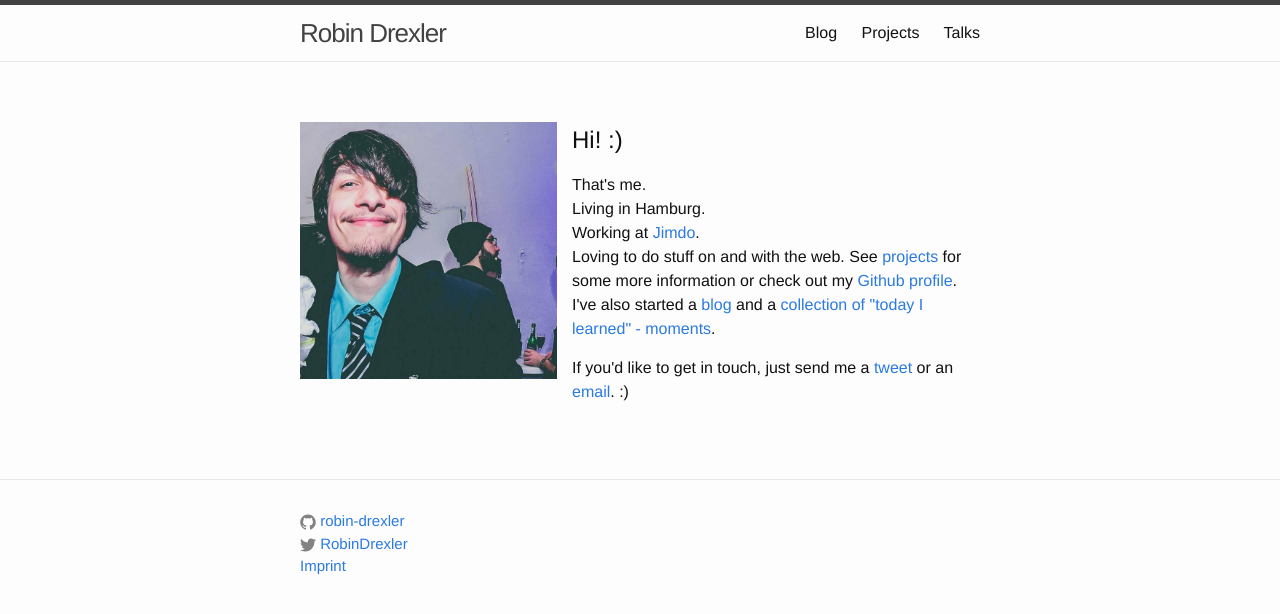
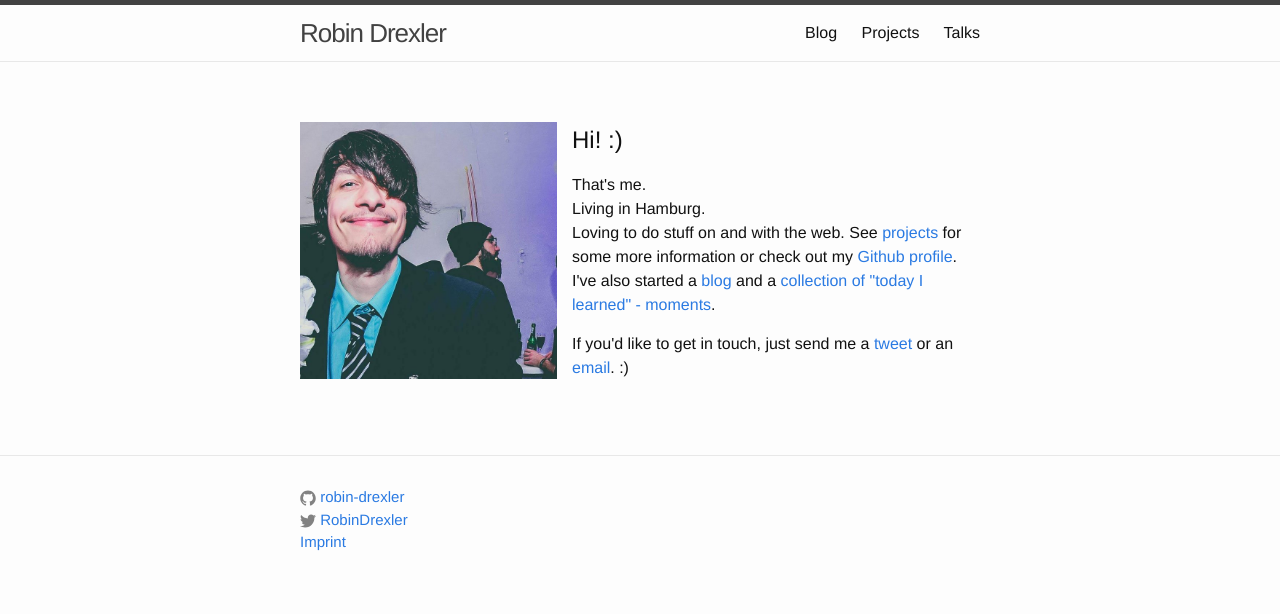
Before and after one commit to robin-drexler/robin-drexler.com, a Jekyll site: the page built from index.md, in a window 1280 px wide. Shown: the top 614 px of the page. Built offline with Jekyll 4.4.1, drawn with Linux system fonts in a browser that asks for light colours.

Commit message:
Face the truth

```diff
--- a/index.md
+++ b/index.md
@@ -17,7 +17,6 @@ permalink: /
   <h1>Hi! :)</h1>
   <p>That's me. <br />
 Living in Hamburg. <br />
-Working at <a href="http://jimdo.com">Jimdo</a>. <br />
 Loving to do stuff on and with the web. See <a href="/projects/">projects</a> for some more information or check out my <a href="https://github.com/robin-drexler/" title="https://github.com/robin-drexler/">Github profile</a>. <br />
 I've also started a <a href="/blog/" title="Blog">blog</a> and a <a href="http://robin-drexler.github.io/til/" title="http://robin-drexler.github.io/til/">collection of "today I learned" - moments</a>.  </p>
 
```
